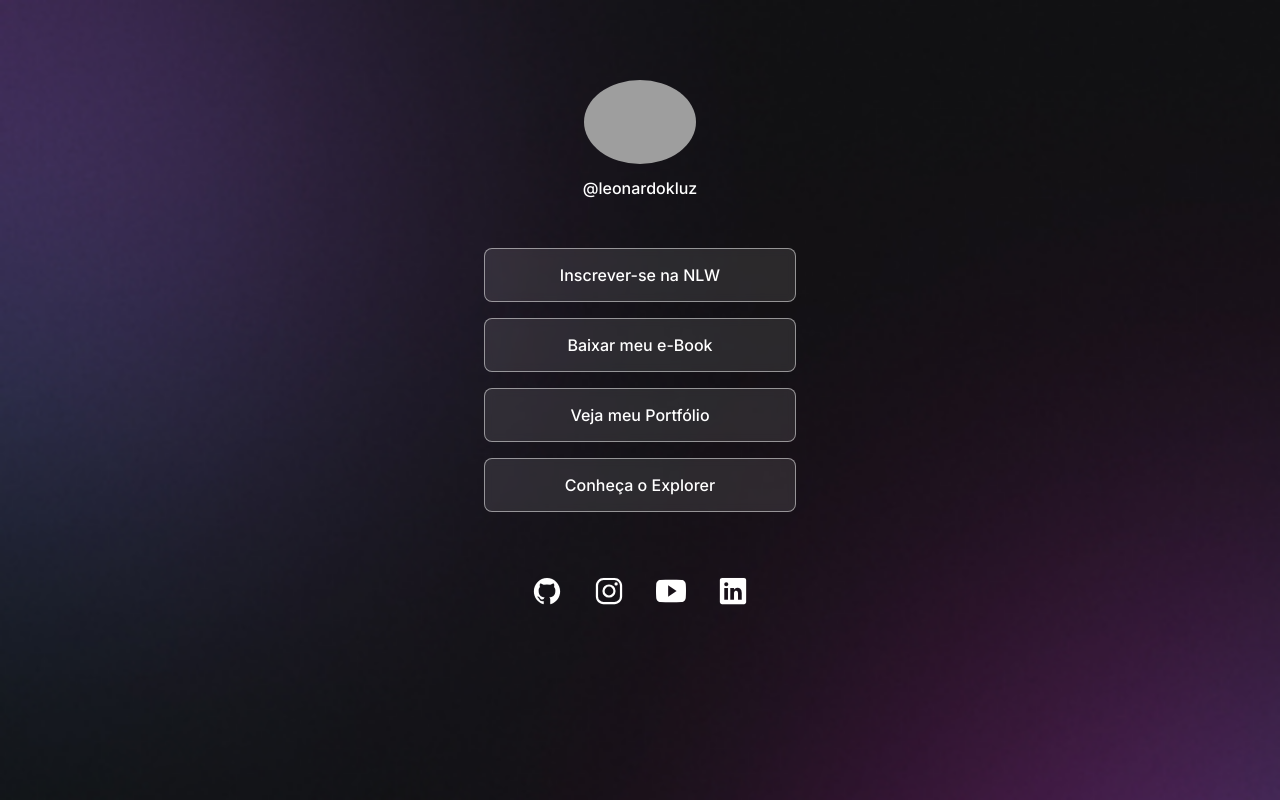
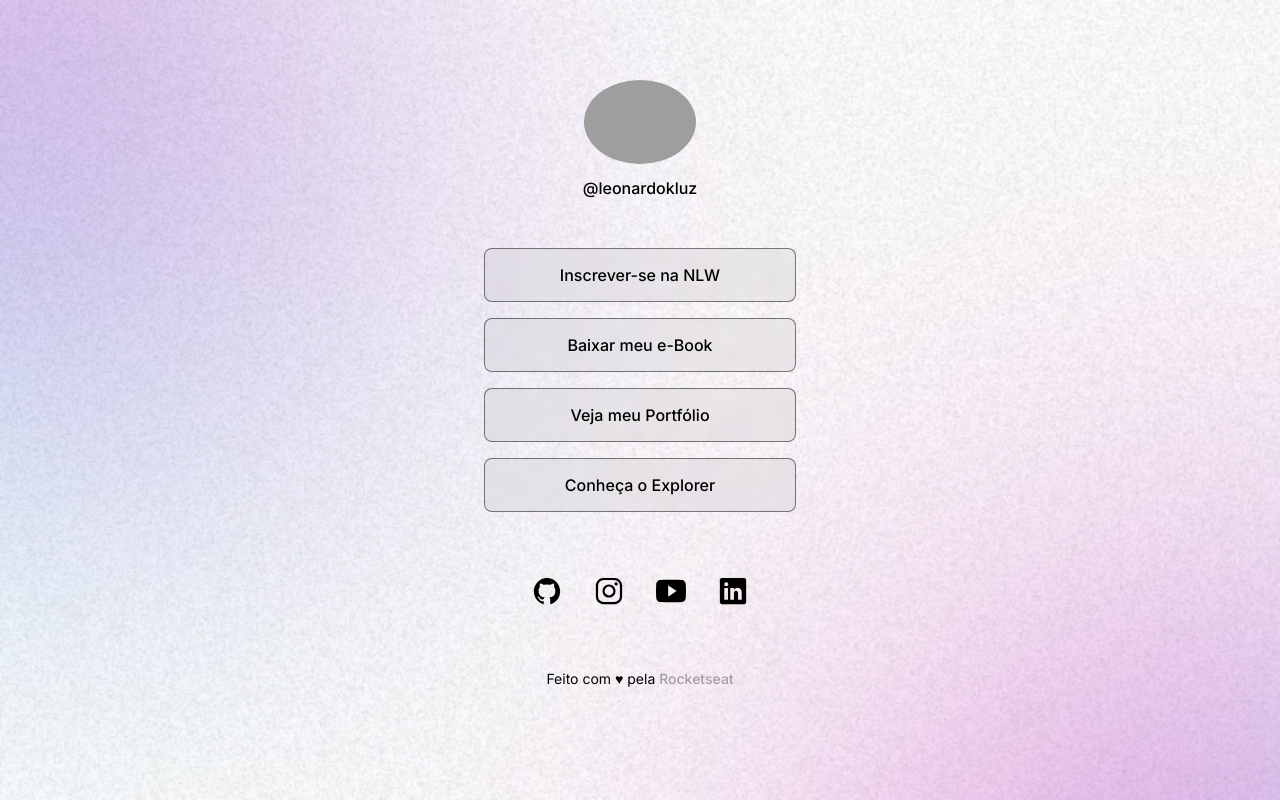
Before and after one commit to leonardoklestadtluz/programa-discover, a plain HTML site: page devlinks/index.html in a window 1280 px wide. Drawn offline with nearby package versions, Linux system fonts and the light colour scheme; grey boxes are pictures that could not be loaded.

Commit message:
Programa Discover - Conclusão da aula Ajustes de Light mode

```diff
--- a/devlinks/index.html
+++ b/devlinks/index.html
@@ -1,5 +1,5 @@
 <!DOCTYPE html>
-<html lang="pt-BR">
+<html lang="pt-BR" class="light">
   <head>
     <link rel="preconnect" href="https://fonts.googleapis.com">
     <link rel="preconnect" href="https://fonts.gstatic.com" crossorigin>
@@ -42,6 +42,10 @@
           <ion-icon name="logo-linkedin"></ion-icon>
         </a>
       </div>
+
+      <footer>
+        Feito com ♥ pela <a href="https://rocketseat.com.br" target="_blank"><span>Rocketseat</span></a>
+      </footer>
     </div>
 
     <script script type = "module" src = "https://unpkg.com/ionicons@7.1.0/dist/ionicons/ionicons.esm.js"></script>
--- a/devlinks/style.css
+++ b/devlinks/style.css
@@ -4,12 +4,30 @@
   box-sizing: border-box;
 }
 
+:root {
+  --text-color: white;
+  --bg-url: url("./assets/bg-mobile.jpg");
+  --stroke-color: rgba(255, 255, 255, 0.5);
+  --surface-color: rgba(255, 255, 255, 0.05);
+  --surface-color-hover: rgba(0, 0, 0, 0.02);
+  --highlight-color: rgba(255, 255, 255, 0.14);
+}
+
+.light {
+  --text-color: black;
+  --bg-url: url("./assets/bg-mobile-light.jpg");
+  --stroke-color: rgba(0, 0, 0, 0.5);
+  --surface-color: rgba(0, 0, 0, 0.05);
+  --surface-color-hover: rgba(0, 0, 0, 0.02);
+  --highlight-color: rgba(0, 0, 0, 0.14);
+}
+
 body {
-  background: url("./assets/bg-mobile.jpg") no-repeat top center/cover;
+  background: var(--bg-url) no-repeat top center/cover;
 }
 
 body * {
-  color: #FFFFFF;
+  color: var(--text-color);
   font-family: 'Inter', sans-serif;
 }
 
@@ -51,8 +69,8 @@ a {
 }
 
 ul li a {
-  background: rgba(255, 255, 255, 0.1);
-  border: 1px solid rgba(255, 255, 255, 0.5);
+  background: var(--surface-color);
+  border: 1px solid var(--stroke-color);
   border-radius: 8px;
   backdrop-filter: blur(4px);
 
@@ -66,8 +84,8 @@ ul li a {
 }
 
 ul li a:hover {
-  background: rgba(255, 255, 255, 0.05);
-  border: 1.5px solid white;
+  background: var(--surface-color-hover);
+  border: 1.5px solid var(--text-color);
 }
 
 #social-links {
@@ -90,5 +108,20 @@ ul li a:hover {
 }
 
 #social-links a:hover {
-  background: rgba(255, 255, 255, 0.2);
+  background: var(--highlight-color);
 }
+
+footer {
+  font-size: 14px;
+  padding: 24px;
+  text-align: center;
+}
+
+span {
+  color: rgba(121, 117, 117, 0.642);
+  transition: 0.5s;
+}
+
+span:hover {
+  color: var(--text-color);
+}
```
